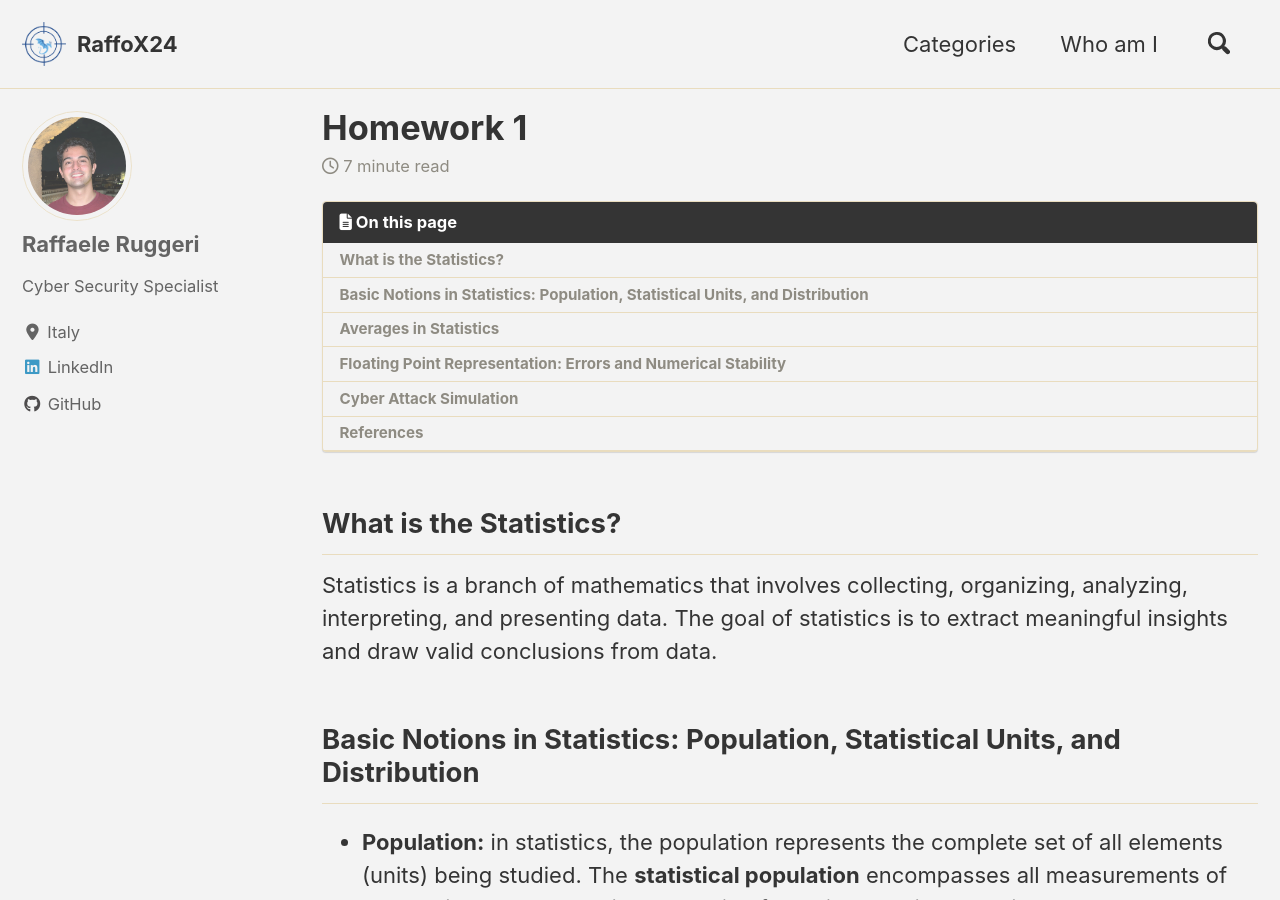
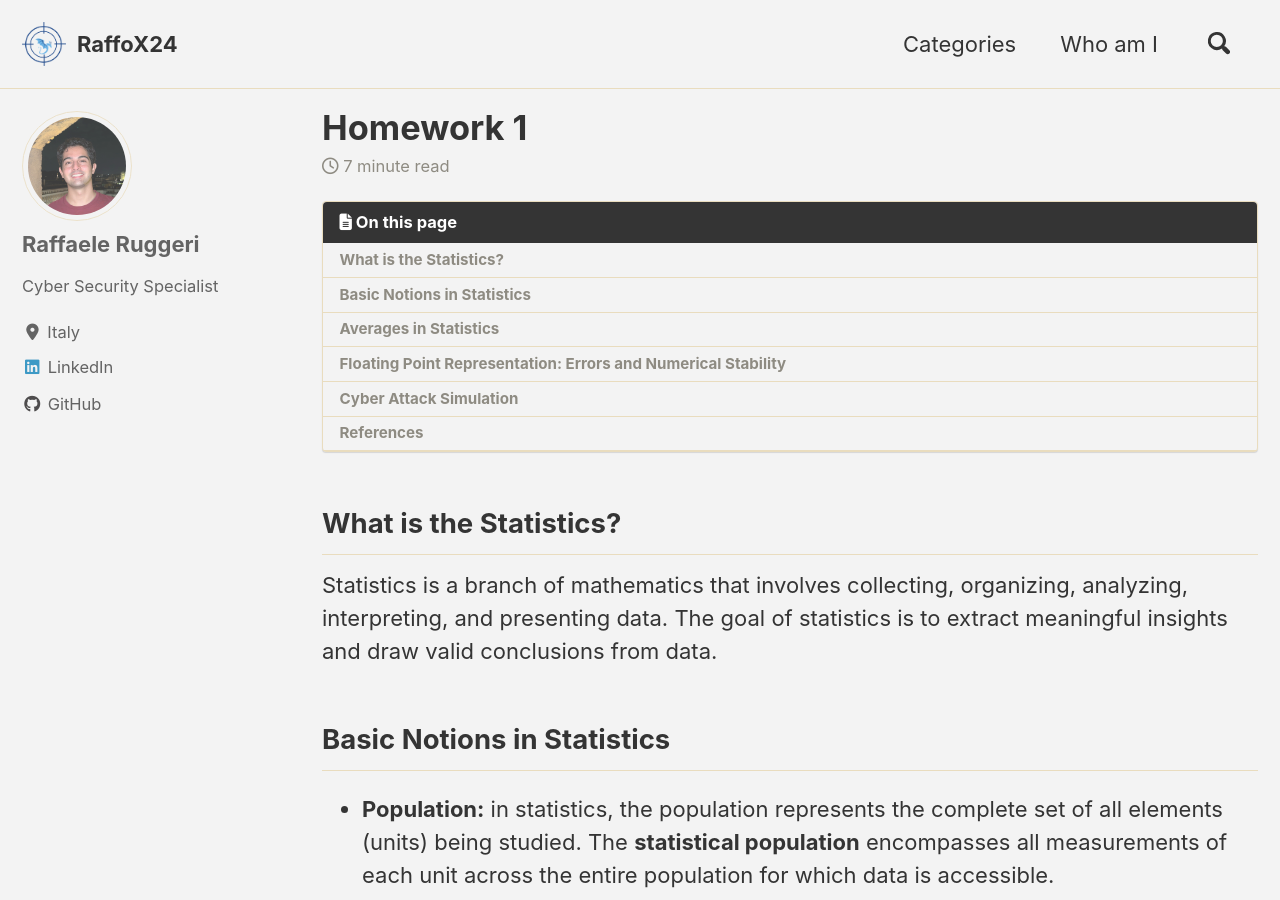
Before and after one commit to Raffo24/raffo24.github.io, a Jekyll site: the page built from _posts/statistics/2022-08-26-hw1.md, in a window 1280 px wide and 900 px high. Built offline with Jekyll 4.4.1, drawn with Linux system fonts in a browser that asks for light colours; cached includes are drawn as plain includes; nearby versions of some CDN libraries; formulas are drawn with MathJax 3.

Commit message:
Update 2022-08-26-hw1.md

```diff
--- a/_posts/statistics/2022-08-26-hw1.md
+++ b/_posts/statistics/2022-08-26-hw1.md
@@ -14,7 +14,8 @@ toc: true
 
 Statistics is a branch of mathematics that involves collecting, organizing, analyzing, interpreting, and presenting data.
 The goal of statistics is to extract meaningful insights and draw valid conclusions from data.
-## Basic Notions in Statistics: Population, Statistical Units, and Distribution
+
+## Basic Notions in Statistics
 
 - **Population:** in statistics, the population represents the complete set of all elements (units) being studied. The **statistical population** encompasses all measurements of each unit across the entire population for which data is accessible.
 - **Statistical Units:** A **unit** refers to an individual object or person whose attributes are being examined. For each unit, a variety of selected attributes are examined based on the research focus.
```
